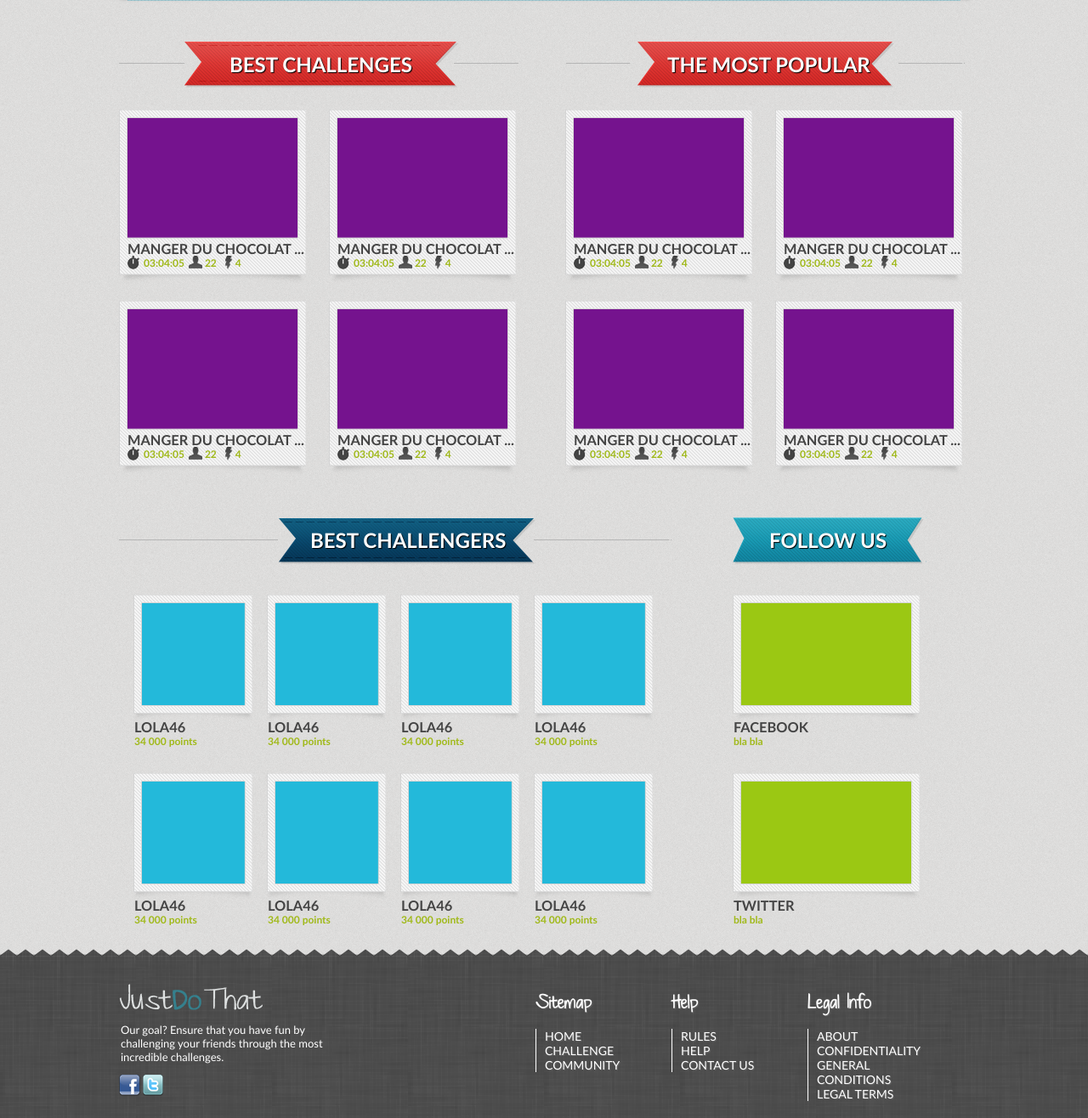
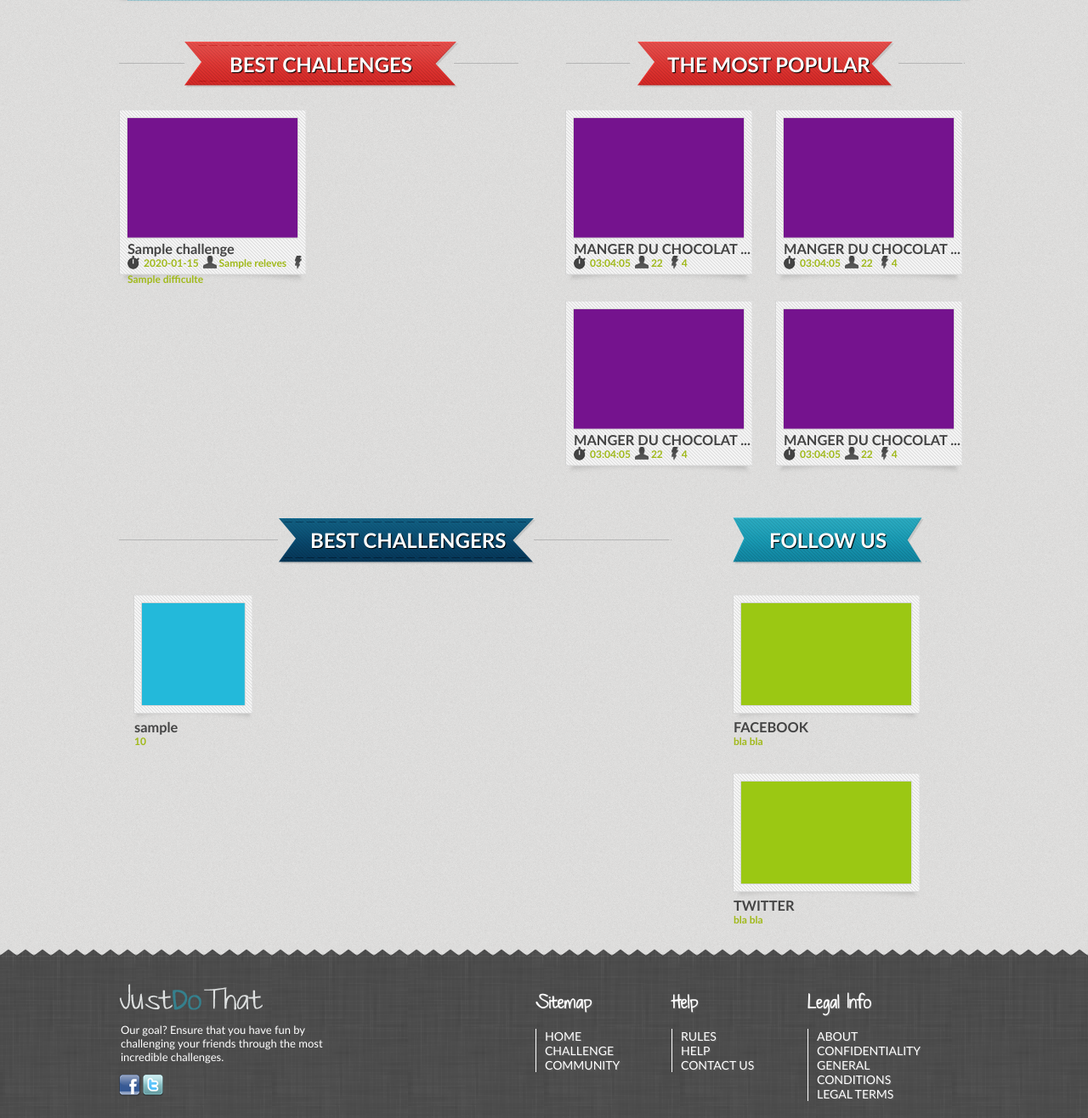
Before and after one commit to rtimothee/JustDoThat, a Django app: template templates/main/index.html in a window 1280 px wide. Shown: the part 574-1890 px from the top of the page at 85% size. Run offline with Django 3.2, Linux system fonts and the light colour scheme; the template is opened without the code that fills it: most values are stand-ins (such as "Sample title", 1, 10 or a date in 2020).

Commit message:
Correction du settings.py + autre modifs mineures (la page d'accueil est moche c'est normal)

```diff
--- a/templates/main/index.html
+++ b/templates/main/index.html
@@ -23,26 +23,13 @@
 				<h2>BEST CHALLENGES</h2>
 			</div>
 			<div id="ct_challenges_challenges">
+			{% for challenges, releves in best_challenges %}
 				<div class="ct_challenges_challenge marginRight">
 					<img src="../media/images/challenge_avatar.png" alt="" />
-					<h3>MANGER DU CHOCOLAT ...</h3>
-					<p><img src="../media/images/picto_chrono.png" alt="" /><span class="ct_challenge_data">03:04:05</span> <img src="../media/images/picto_avatar.png" alt="" /><span class="ct_challenge_data">22</span> <img src="../media/images/picto_eclair.png" alt=""/><span class="ct_challenge_data">4</span></p>
+					<h3>{{ challenges.titre}}</h3>
+					<p><img src="../media/images/picto_chrono.png" alt="" /><span class="ct_challenge_data">{{ challenges.timeleft}}</span> <img src="../media/images/picto_avatar.png" alt="" /><span class="ct_challenge_data">{{ releves }}</span> <img src="../media/images/picto_eclair.png" alt=""/><span class="ct_challenge_data">{{ challenges.difficulte }}</span></p>
 				</div>
-				<div class="ct_challenges_challenge">
-					<img src="../media/images/challenge_avatar.png" alt="" />
-					<h3>MANGER DU CHOCOLAT ...</h3>
-					<p><img src="../media/images/picto_chrono.png" alt="" /><span class="ct_challenge_data">03:04:05</span> <img src="../media/images/picto_avatar.png" alt="" /><span class="ct_challenge_data">22</span> <img src="../media/images/picto_eclair.png" alt=""/><span class="ct_challenge_data">4</span></p>
-				</div>
-				<div class="ct_challenges_challenge marginRight">
-					<img src="../media/images/challenge_avatar.png" alt="" />
-					<h3>MANGER DU CHOCOLAT ...</h3>
-					<p><img src="../media/images/picto_chrono.png" alt="" /><span class="ct_challenge_data">03:04:05</span> <img src="../media/images/picto_avatar.png" alt="" /><span class="ct_challenge_data">22</span> <img src="../media/images/picto_eclair.png" alt=""/><span class="ct_challenge_data">4</span></p>
-				</div>
-				<div class="ct_challenges_challenge">
-					<img src="../media/images/challenge_avatar.png" alt="" />
-					<h3>MANGER DU CHOCOLAT ...</h3>
-					<p><img src="../media/images/picto_chrono.png" alt="" /><span class="ct_challenge_data">03:04:05</span> <img src="../media/images/picto_avatar.png" alt="" /><span class="ct_challenge_data">22</span> <img src="../media/images/picto_eclair.png" alt=""/><span class="ct_challenge_data">4</span></p>
-				</div>
+			{% endfor %}
 			</div>
 		</div>
 
@@ -83,46 +70,15 @@
 				<h2>BEST CHALLENGERS</h2>
 			</div>
 			<div id="ct_challengers_users">
-				<div class="ct_challengers_user">
-					<img src="../media/images/avatar.png" alt="" />
-					<h3>LOLA46</h3>
-					<p>34 000 points</p>
-				</div>
-				<div class="ct_challengers_user">
-					<img src="../media/images/avatar.png" alt="" />
-					<h3>LOLA46</h3>
-					<p>34 000 points</p>
-				</div>
-				<div class="ct_challengers_user">
-					<img src="../media/images/avatar.png" alt="" />
-					<h3>LOLA46</h3>
-					<p>34 000 points</p>
-				</div>
-				<div class="ct_challengers_user">
-					<img src="../media/images/avatar.png" alt="" />
-					<h3>LOLA46</h3>
-					<p>34 000 points</p>
-				</div>
-				<div class="ct_challengers_user">
-					<img src="../media/images/avatar.png" alt="" />
-					<h3>LOLA46</h3>
-					<p>34 000 points</p>
-				</div>
-				<div class="ct_challengers_user">
-					<img src="../media/images/avatar.png" alt="" />
-					<h3>LOLA46</h3>
-					<p>34 000 points</p>
-				</div>
-				<div class="ct_challengers_user">
-					<img src="../media/images/avatar.png" alt="" />
-					<h3>LOLA46</h3>
-					<p>34 000 points</p>
-				</div>
-				<div class="ct_challengers_user">
-					<img src="../media/images/avatar.png" alt="" />
-					<h3>LOLA46</h3>
-					<p>34 000 points</p>
-				</div>
+			{% for best_challenger in best_challengers %}
+
+					<div class="ct_challengers_user">
+						<img src="../media/images/avatar.png" alt="" />
+						<h3>{{ best_challenger.user.username }}</h3>
+						<p>{{ best_challenger.points }}</p>
+					</div>
+			{% endfor %}
+
 			</div>
 	    </div>
 
```
Also changed, not shown: apps/main/views.py (+36 -1 lines).
